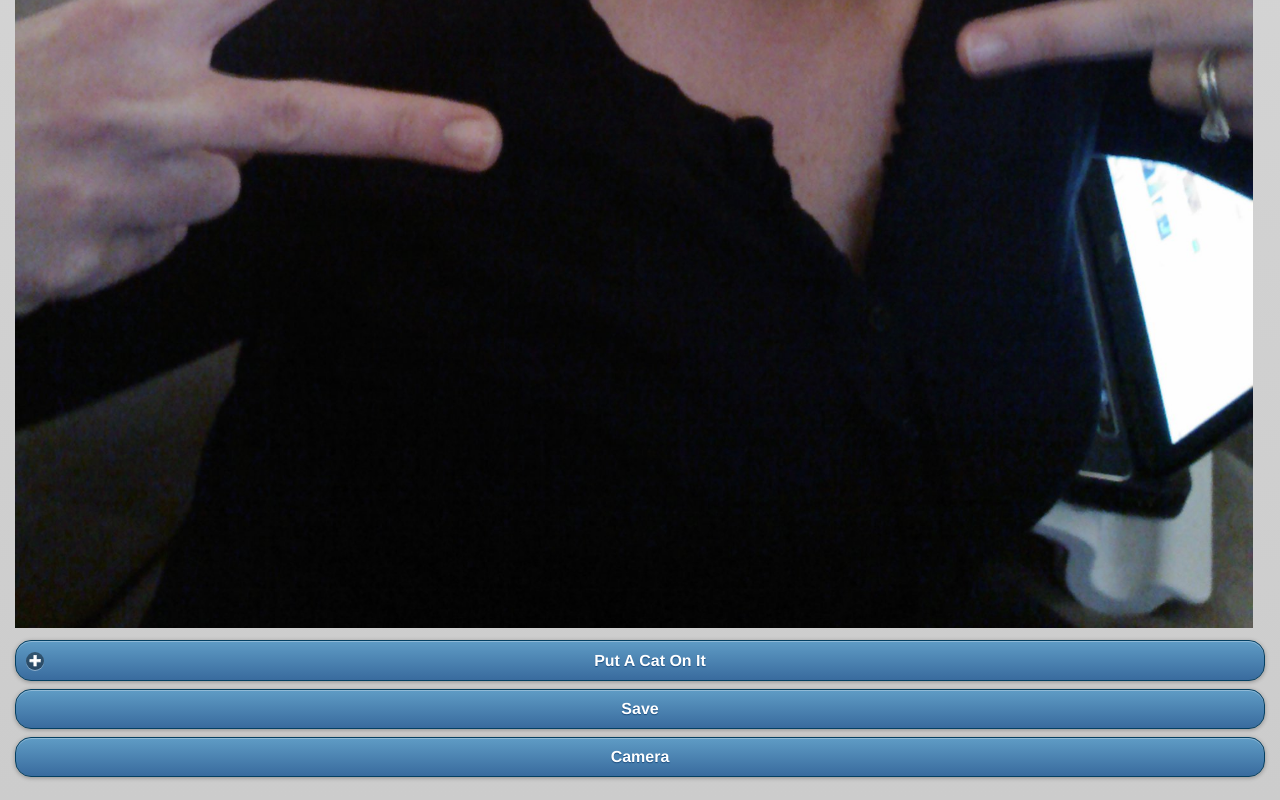
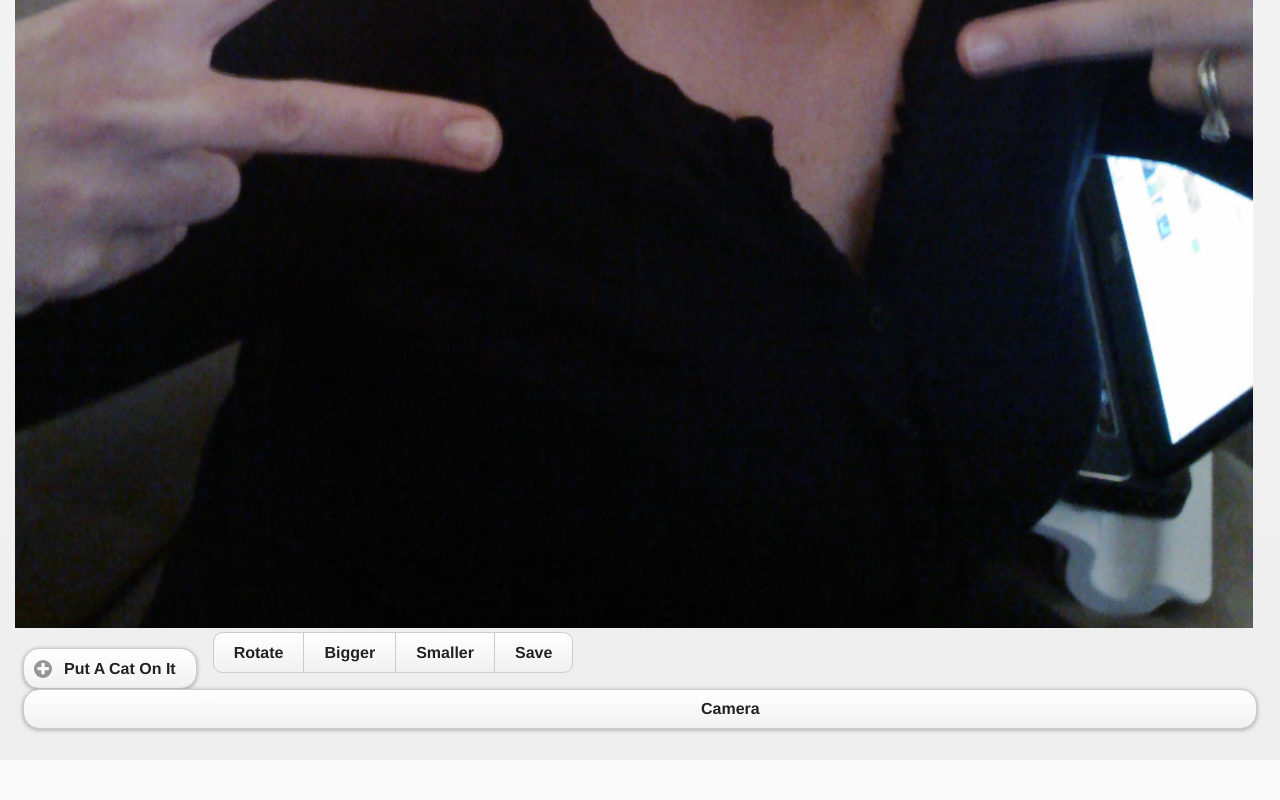
Before and after one commit to psydrake/put-a-cat-on-it, a plain HTML site: page assets/www/index.html in a window 1280 px wide. Shown: the part 1079-1879 px from the top of the page. After the commit the page ends 1839 px from the top, so only its background shows below. Drawn offline with Linux system fonts and the light colour scheme.

Commit message:
updated styling, increased camera quality

```diff
--- a/assets/www/css/style.css
+++ b/assets/www/css/style.css
@@ -1,3 +1,7 @@
+body {
+	background-color: #D8E0CE;
+}
+
 div {
     position:relative;
 }
@@ -12,3 +16,16 @@ div {
 	top: 0;
 	left: 0;
 }
+
+#catAppearButtons {
+	float: left;
+	padding: 8px;
+}
+
+#catControlButtons {
+	padding: 8px;
+}
+
+#cameraButton {
+	padding: 8px;
+}
--- a/assets/www/index.html
+++ b/assets/www/index.html
@@ -27,7 +27,7 @@
         <title>Put A Cat On It</title>
     </head>
     <body>
-        <div data-role="page" id="home" data-theme="b">
+        <div data-role="page" id="home" data-theme="c">
         	<div data-role="header" class="hideOnScreenshot">
 		    	<h1>Put A Cat On It</h1>
 	        </div>
@@ -36,14 +36,19 @@
 	    		<img id="overlay" src="img/cats/trixie_looking_at_you.png" class="draggable" style="display:none"/>
 
 	    		<div class="hideOnScreenshot">
-		    		<div id="put">
-		    			<a href="javascript:putCat();" data-role="button" data-icon="plus">Put A Cat On It</a>
-		    		</div>
-		    		<div id="remove" style="display:none">
-		    			<a href="javascript:removeCat();" data-role="button" data-icon="minus">Remove A Cat From It</a>
-		    		</div>
-					<button onclick="callScreenshotPlugin();">Save</button>
-					<button onclick="takePicture();">Camera</button>
+	    			<span id="catAppearButtons">
+	    				<a href="javascript:putCat();" id="put" data-role="button" data-icon="plus">Put A Cat On It</a>
+			    		<a href="javascript:removeCat();" id="remove" data-role="button" data-icon="minus" style="display:none">Remove A Cat From It</a>
+		    		</span>
+		    		<span data-role="controlgroup" data-type="horizontal" id="catControlButtons">
+						<a href="javascript:void(0);" data-role="button">Rotate</a>
+						<a href="javascript:void(0);" data-role="button">Bigger</a>
+						<a href="javascript:void(0);" data-role="button">Smaller</a>
+						<a href="javascript:callScreenshotPlugin();" data-role="button">Save</a>
+					</span>
+					<div id="cameraButton">
+						<button onclick="takePicture();">Camera</button>
+					</div>
 				</div>
 	    	</div>
         </div>
--- a/assets/www/js/putacatonit.js
+++ b/assets/www/js/putacatonit.js
@@ -13,7 +13,7 @@ function removeCat() {
 // Camera functions
 function takePicture() {
 	navigator.camera.getPicture(onCameraSuccess, onCameraFail, {
-			quality: 60,
+			quality: 80,
 	        sourceType: navigator.camera.PictureSourceType.CAMERA,
 	        mediaType: navigator.camera.MediaType.PICTURE,
 			destinationType: Camera.DestinationType.FILE_URI,
```
